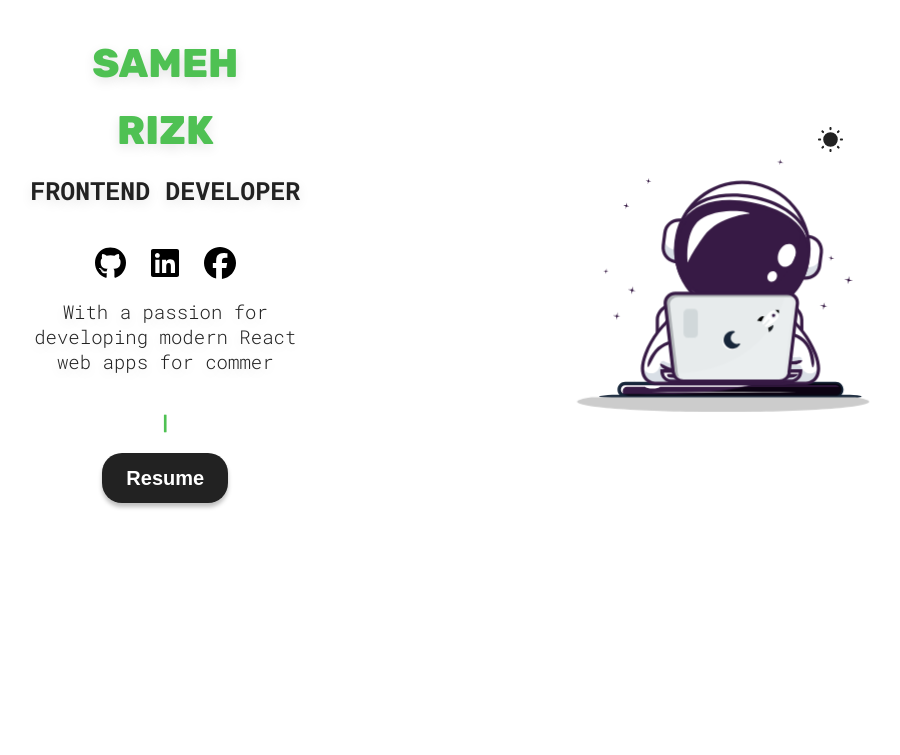
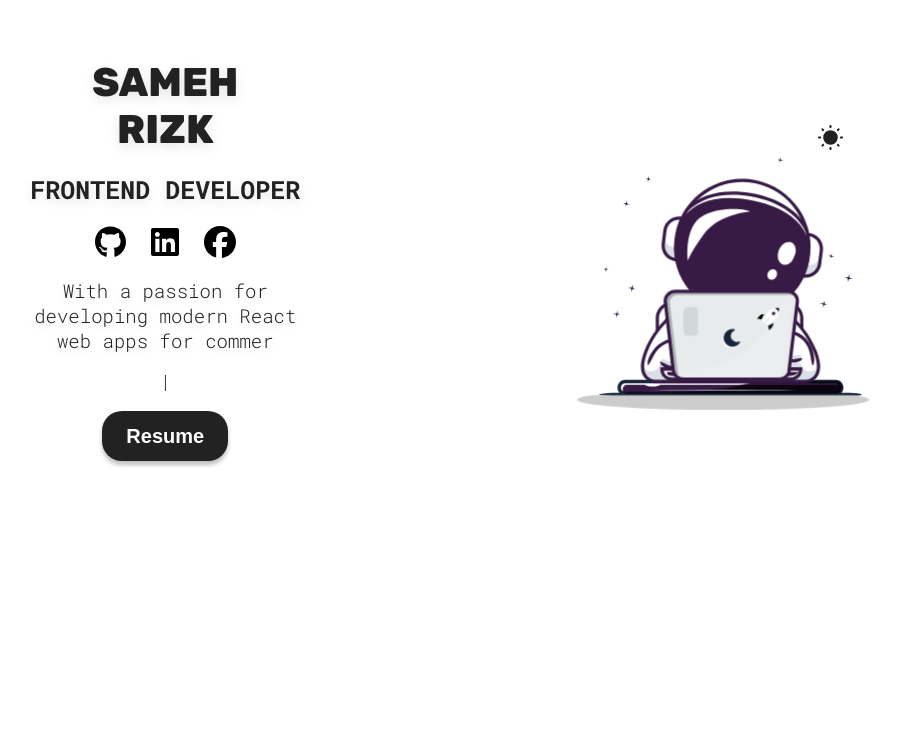
Before and after one commit to SamRizk194/Portfolio, a React (Vite) app: page / in a window 1280 px wide. Shown: the top 755 px of the page, without its empty margins (167-1067 px from the left). Built offline with nearby package versions, Linux system fonts and the light colour scheme.

Commit message:
fixing problem with span color

```diff
--- a/src/Components/Contact/Contact.css
+++ b/src/Components/Contact/Contact.css
@@ -68,10 +68,9 @@ textarea {
   box-shadow: 0 2px 2px rgba(0, 0, 0, 0.25);
 }
 
-span {
+.green {
   font-family: "Rubik", sans-serif;
   color: rgb(79, 193, 83);
-  margin-top: 20px !important;
 }
 
 .lottie {
--- a/src/Components/Contact/Contact.jsx
+++ b/src/Components/Contact/Contact.jsx
@@ -93,7 +93,7 @@ function Contact() {
               </div>
               <input className="btn hover" type="submit" value="Submit" />
             </form>
-            <span>{result}</span>
+            <span className="green">{result}</span>
           </div>
           <div className="lottie">
             <Lottie options={defaultOption} height={300} width={300} />
```
